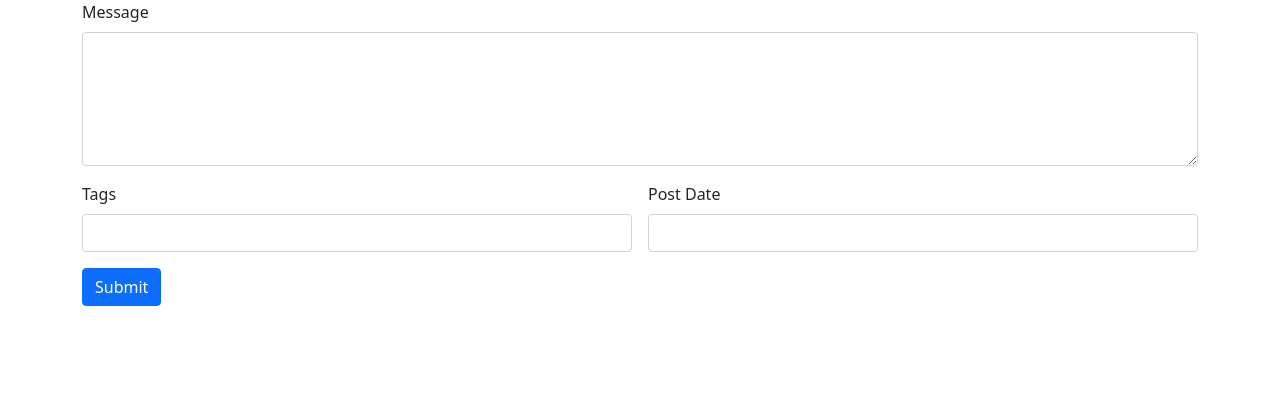
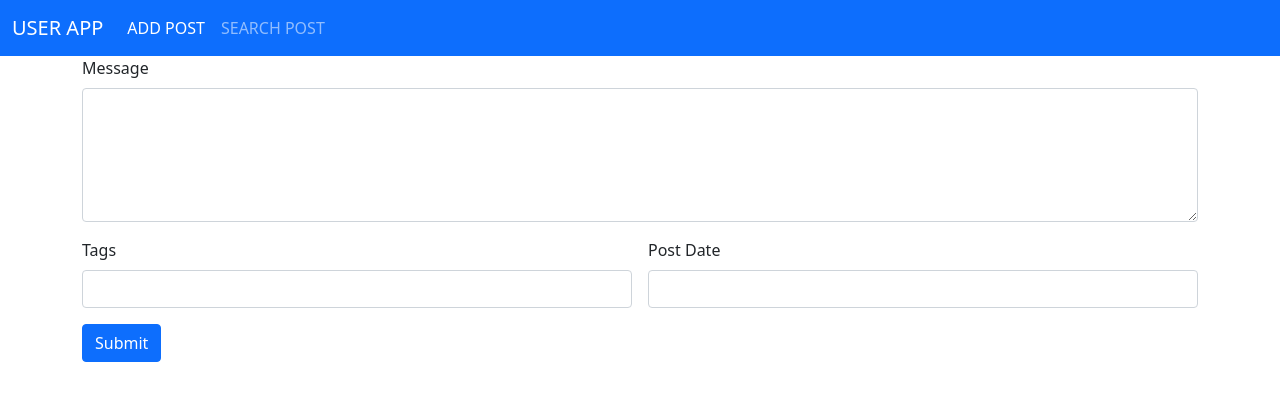
Before and after one commit to akhil5aka/userapp, a plain HTML site: page addpost.html in a window 1280 px wide. Drawn offline with nearby package versions, Linux system fonts and the light colour scheme.

Commit message:
nav bar added

```diff
--- a/addpost.html
+++ b/addpost.html
@@ -10,7 +10,25 @@
     <title>Document</title>
 </head>
 <body>
+    <nav class="navbar navbar-expand-lg navbar-dark bg-primary">
+        <div class="container-fluid">
+          <a class="navbar-brand" href="#">USER APP</a>
+          <button class="navbar-toggler" type="button" data-bs-toggle="collapse" data-bs-target="#navbarNav" aria-controls="navbarNav" aria-expanded="false" aria-label="Toggle navigation">
+            <span class="navbar-toggler-icon"></span>
+          </button>
+          <div class="collapse navbar-collapse" id="navbarNav">
+            <ul class="navbar-nav">
+              <li class="nav-item">
+                <a class="nav-link active" aria-current="page" href="addpost.html">ADD POST</a>
+              </li>
+              <li class="nav-item">
+                <a class="nav-link" href="searchpost.html">SEARCH POST</a>
+              </li>
 
+            </ul>
+          </div>
+        </div>
+      </nav>
     <div class="container">
         <div class="row">
             <div class="cols col-12 col-sm-12 col-md-12 col-lg-12 col-xl-12 col-xxl-12">
```
